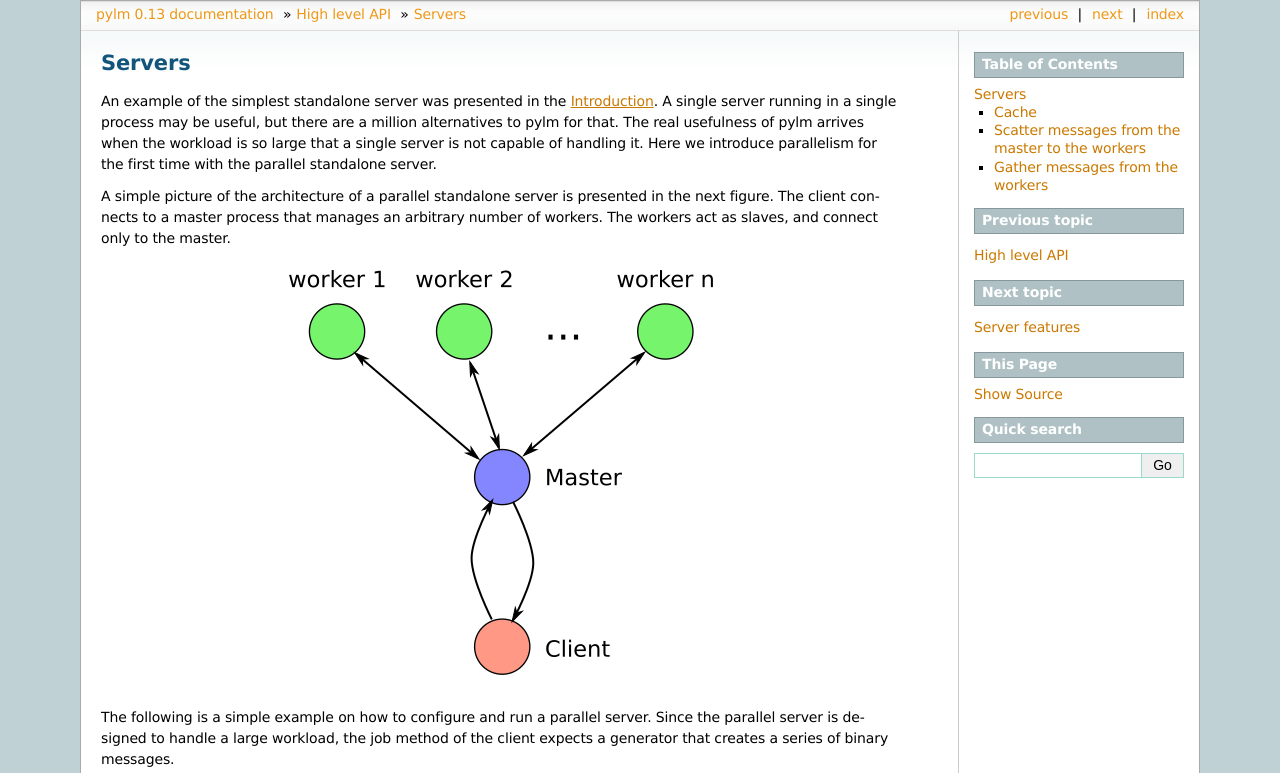
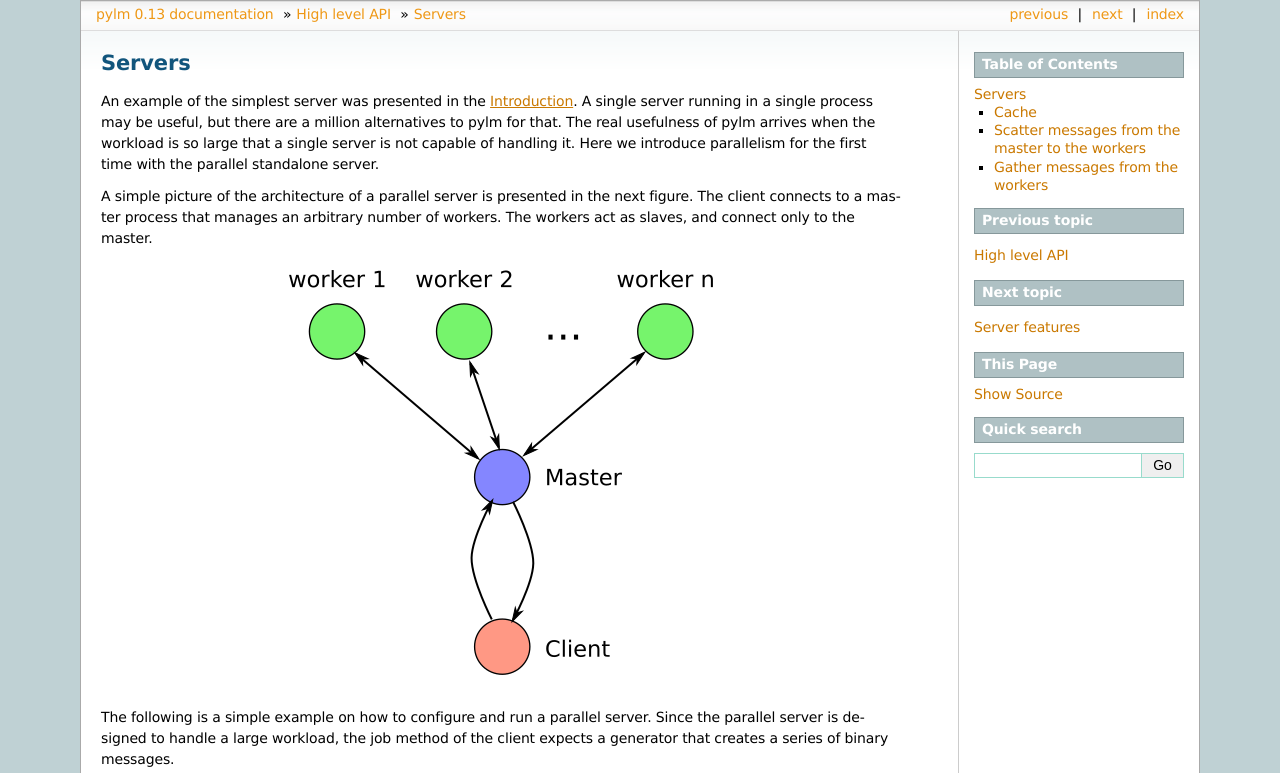
Before and after one commit to nfqsolutions/pylm, a Sphinx documentation site: the page built from docs/source/servers.rst, in a window 1280 px wide and 900 px high, cut to the strip 0-773 px from the top of the window. Built offline with Sphinx 7.4.7, drawn with Linux system fonts in a browser that asks for light colours.

Commit message:
Cleaned up the documentation.

```diff
--- a/docs/source/high-level.rst
+++ b/docs/source/high-level.rst
@@ -21,3 +21,5 @@ the section devoted to :ref:`workers` if yow want to know the details of those s
     servers
     features
     workers
+    pipeline
+    hub
--- /dev/null
+++ b/docs/source/hub.rst
@@ -0,0 +1,2 @@
+The Hub server
+==============
--- /dev/null
+++ b/docs/source/pipeline.rst
@@ -0,0 +1,5 @@
+The Pipeline server
+===================
+
+You can see an example how the Pipeline server to create a pipeline started
+by a Server in the examples section (:ref:`pipeline-client`)
--- a/docs/source/servers.rst
+++ b/docs/source/servers.rst
@@ -3,12 +3,12 @@
 Servers
 =======
 
-An example of the simplest standalone server was presented in the :ref:`introduction`. A single server running
+An example of the simplest server was presented in the :ref:`introduction`. A single server running
 in a single process may be useful, but there are a million alternatives to pylm for that. The real usefulness
 of pylm arrives when the workload is so large that a single server is not capable of handling it. Here we introduce
 parallelism for the first time with the parallel standalone server.
 
-A simple picture of the architecture of a parallel standalone server is presented in the next figure. The client
+A simple picture of the architecture of a parallel server is presented in the next figure. The client
 connects to a master process that manages an arbitrary number of workers. The workers act as slaves, and connect
 only to the master.
 
```
Also changed, not shown: docs/source/examples.rst (+17 -0 lines), 2 other files.
